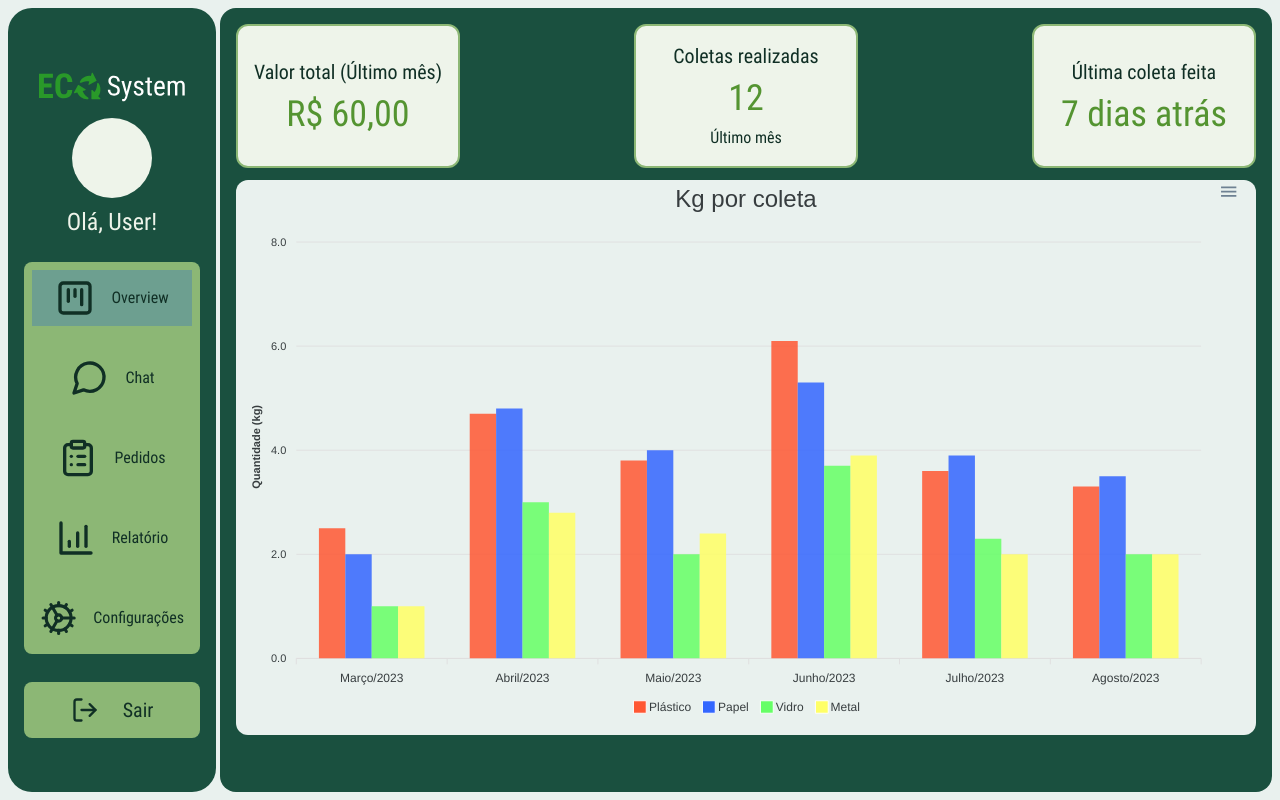
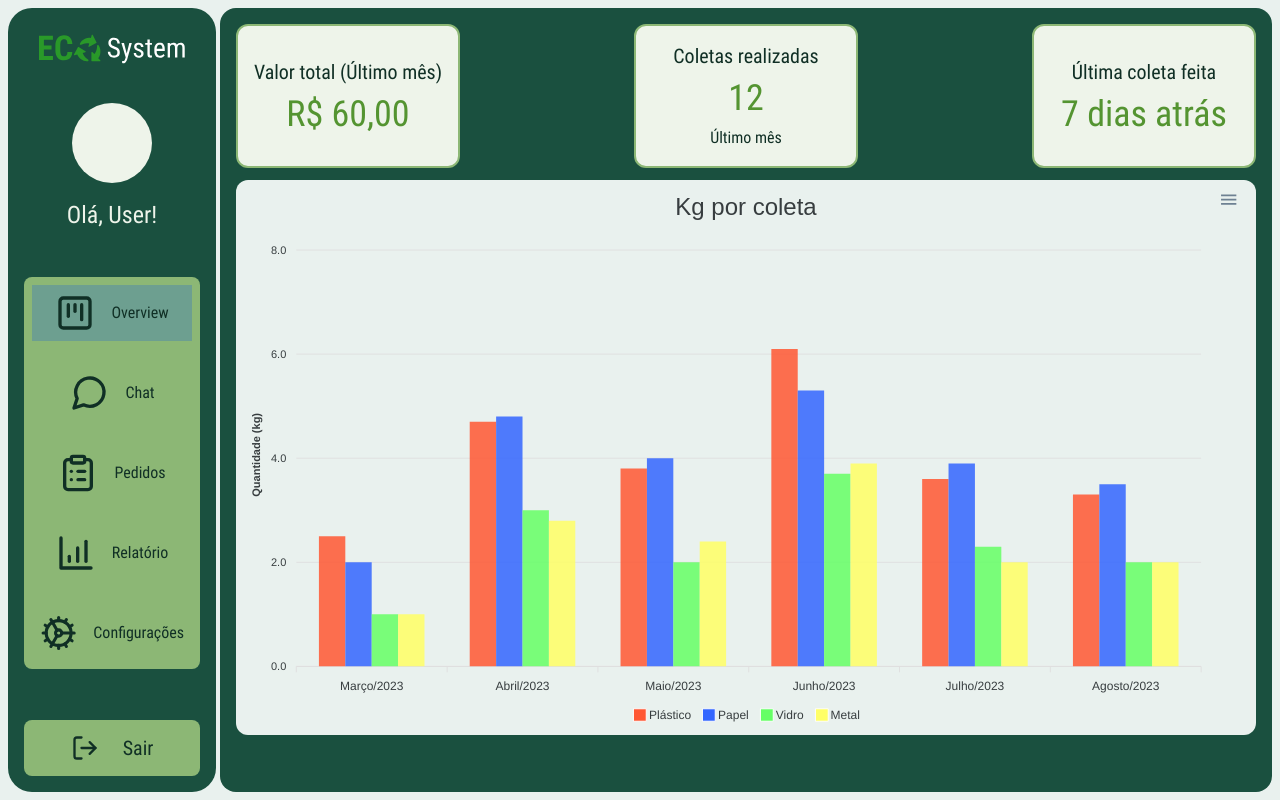
Before and after one commit to projeto-reciclagem/projeto-reciclagem-front, a React (Vite) app: page /condominio in a window 1280 px wide. Built offline with nearby package versions, Linux system fonts and the light colour scheme.

Commit message:
UPDATE: Alteracoes gerais nas dashes

```diff
--- a/src/components/DashCondominio/MaterialChart.tsx
+++ b/src/components/DashCondominio/MaterialChart.tsx
@@ -1,5 +1,5 @@
 import React from 'react';
-import Chart from 'react-apexcharts';
+import ReactApexChart from 'react-apexcharts';
 
 const MaterialChart = () => {
 
@@ -52,14 +52,13 @@ const MaterialChart = () => {
     };
 
     return (
-        <div>
-            <Chart
+            <ReactApexChart
                 options={data.options}
                 series={data.series}
                 type="bar"
                 height={540}
-                width={1000} />
-        </div>
+                width={1000}
+                className="flex items-center justify-center sm:w-5/6 sm:h-max md:w-full md:h-max lg:w-full lg:h-max xl:w-full xl:h-max"/>
     );
 };
 
--- a/src/components/DashCondominio/SidebarCondominio.tsx
+++ b/src/components/DashCondominio/SidebarCondominio.tsx
@@ -16,11 +16,11 @@ export default function SideBarCondominio() {
 
     return (
         <>
-            <header className='flex'>
-                <div className='flex justify-between h-full self-center rounded-3xl bg-marine-700 p-4'>
-                    <nav className='flex flex-col gap-2 items-center self-center'>
+            <header className='flex justify-between'>
+                <div className='flex justify-between h-full rounded-3xl bg-marine-700 p-4'>
+                    <nav className='flex flex-col justify-between items-center'>
                         <img src={logo} alt="" className='w-44 h-12' />
-                        <div className="flex w-11/12 flex-col items-center gap-2 pb-4">
+                        <div className="flex w-11/12 flex-col items-center gap-4 pb-4">
                             <div className="h-20 w-20 rounded-full bg-moss-green-50" />
                             <p className="text-2xl text-moss-green-50">Olá, User!</p>
                         </div>
--- a/src/pages/dash-condominio/LandingPageCond.tsx
+++ b/src/pages/dash-condominio/LandingPageCond.tsx
@@ -24,7 +24,7 @@ export default function LandingPageCond() {
               <p className='text-4xl text-moss-green-500'>7 dias atrás</p>
             </div>
           </div>
-          <div className='flex self-center justify-center w-full bg-marine-50 rounded-xl'>
+          <div className='flex items-center justify-center bg-marine-50 rounded-xl sm:w-full sm:h-full md:w-full md:h-full lg:w-full lg:h-max 2xl:w-full 2xl:h-full'>
             <MaterialChart />
           </div>
         </div>
--- a/src/pages/dash-condominio/RelatorioCond.tsx
+++ b/src/pages/dash-condominio/RelatorioCond.tsx
@@ -18,7 +18,7 @@ export default function RelatorioCond() {
         <>
             <main className="flex p-2 h-screen gap-1 bg-marine-50">
                 <SideBarCondominio />
-                <div className='flex flex-col p-4 self-stretch w-full gap-3 bg-marine-700 rounded-2xl'>
+                <div className='flex flex-col p-6 self-stretch w-full gap-3 bg-marine-700 rounded-2xl'>
                     <div className="flex flex-col gap-2 h-28 w-full">
                         <p className="text-marine-50 text-base font-normal">Relatórios disponíveis:</p>
                         <div className="flex items-center justify-between py-2 px-0 w-full h-14 self-stretch">
@@ -33,7 +33,7 @@ export default function RelatorioCond() {
                             <button className={`flex self-center p-1 gap-2 items-center rounded-lg bg-moss-green-300`}>Exportar Dados</button>
                         </div>
                     </div>
-                    <div className='flex self-center justify-center w-full h-full bg-marine-50 rounded-xl'>
+                    <div className='flex items-center justify-center sm:w-full sm:h-full md:w-full md:h-full lg:w-full lg:h-full 2xl:w-full 2xl:h-full bg-marine-50 rounded-xl'>
                         {selectedChart === 'materiais' && <MaterialChart />}
                         {selectedChart === 'carbono' && <CarbonChart />}
                         {selectedChart === 'valor' && <ValorChart />}
```
